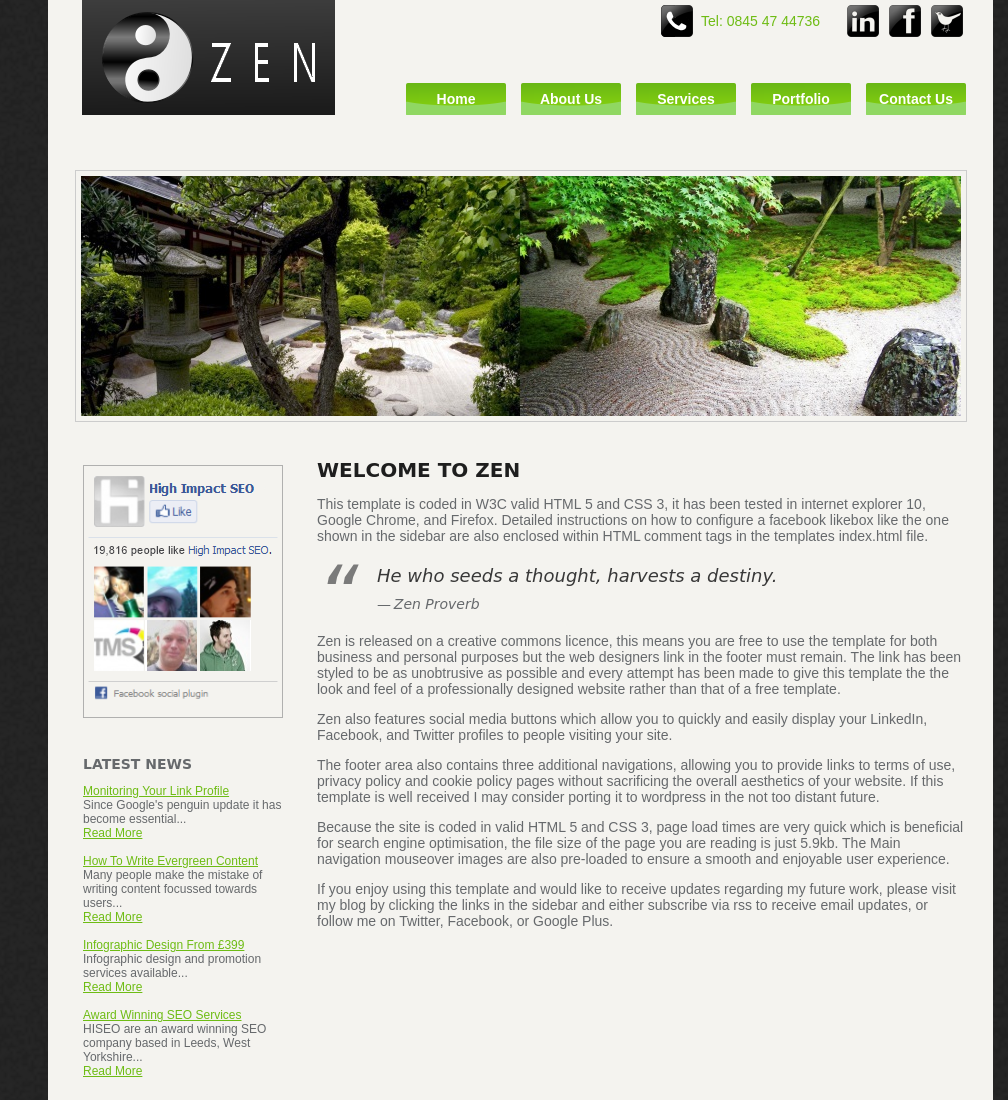
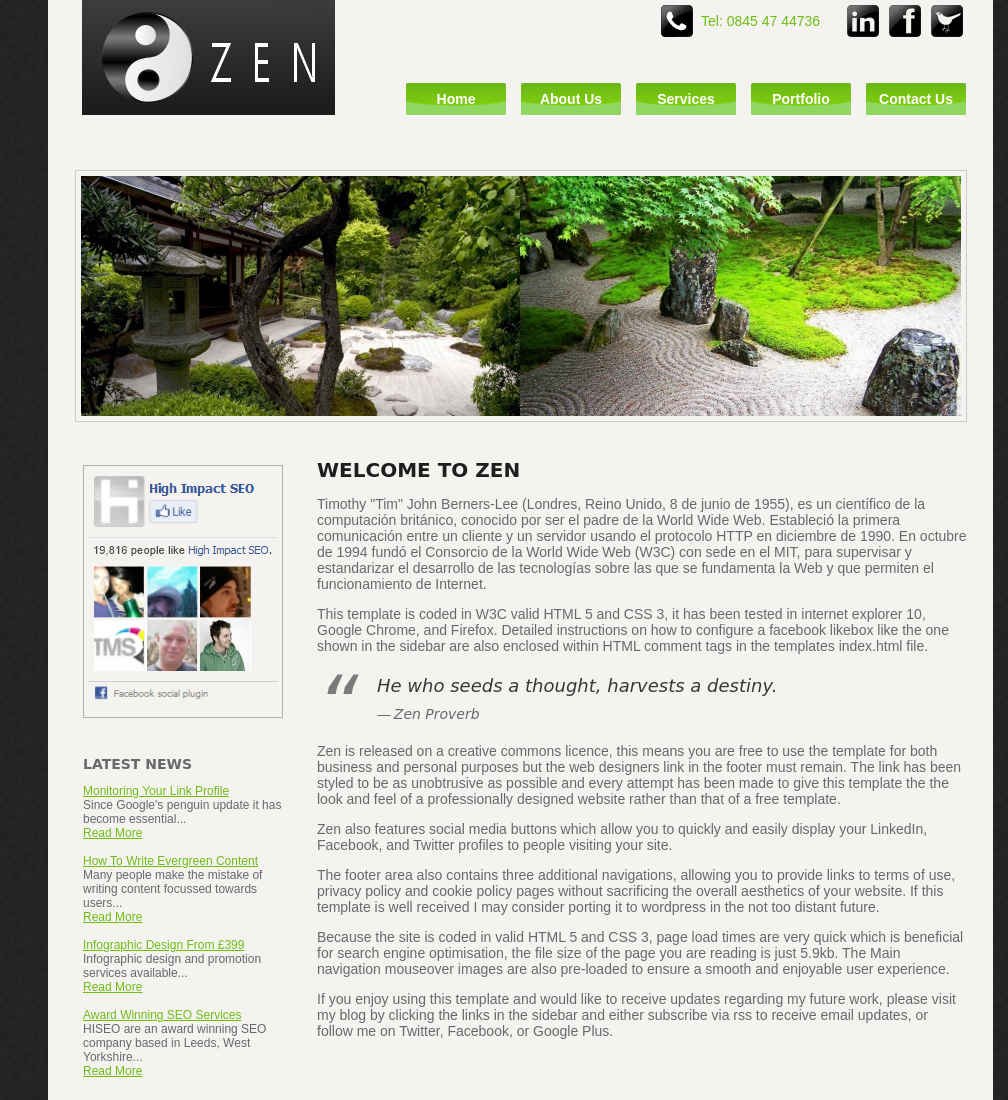
Before and after one commit to pvvic/hola-mundo, a plain HTML site: page index.html in a window 1280 px wide. Shown: the top 1100 px of the page, without its empty margins (272-1280 px from the left). Drawn offline with Linux system fonts and the light colour scheme; a web font is replaced by a local one.

Commit message:
Añadir párrafo sobre Tim Berners-Lee

```diff
--- a/index.html
+++ b/index.html
@@ -35,6 +35,8 @@
 
 <div class="main">
 <h1>Welcome To ZEN</h1>
+<p>Timothy "Tim" John Berners-Lee (Londres, Reino Unido, 8 de junio de 1955), es un científico de la computación británico, conocido por ser el padre de la World Wide Web. Estableció la primera comunicación entre un cliente y un servidor usando el protocolo HTTP en diciembre de 1990. En octubre de 1994 fundó el Consorcio de la World Wide Web (W3C) con sede en el MIT, para supervisar y estandarizar el desarrollo de las tecnologías sobre las que se fundamenta la Web y que permiten el funcionamiento de Internet.
+</p>
 <p>This template is coded in W3C valid HTML 5 and CSS 3, it has been tested in internet explorer 10, Google Chrome, and Firefox. Detailed instructions on how to configure a facebook likebox like the one shown in the sidebar are also enclosed within HTML comment tags in the templates index.html file.</p>
 <blockquote>He who seeds a thought, harvests a destiny.<cite>Zen Proverb</cite></blockquote>
 <p>Zen is released on a creative commons licence, this means you are free to use the template for both business and personal purposes but the web designers link in the footer must remain. The link has been styled to be as unobtrusive as possible and every attempt has been made to give this template the the look and feel of a professionally designed website rather than that of a free template.</p>
```
